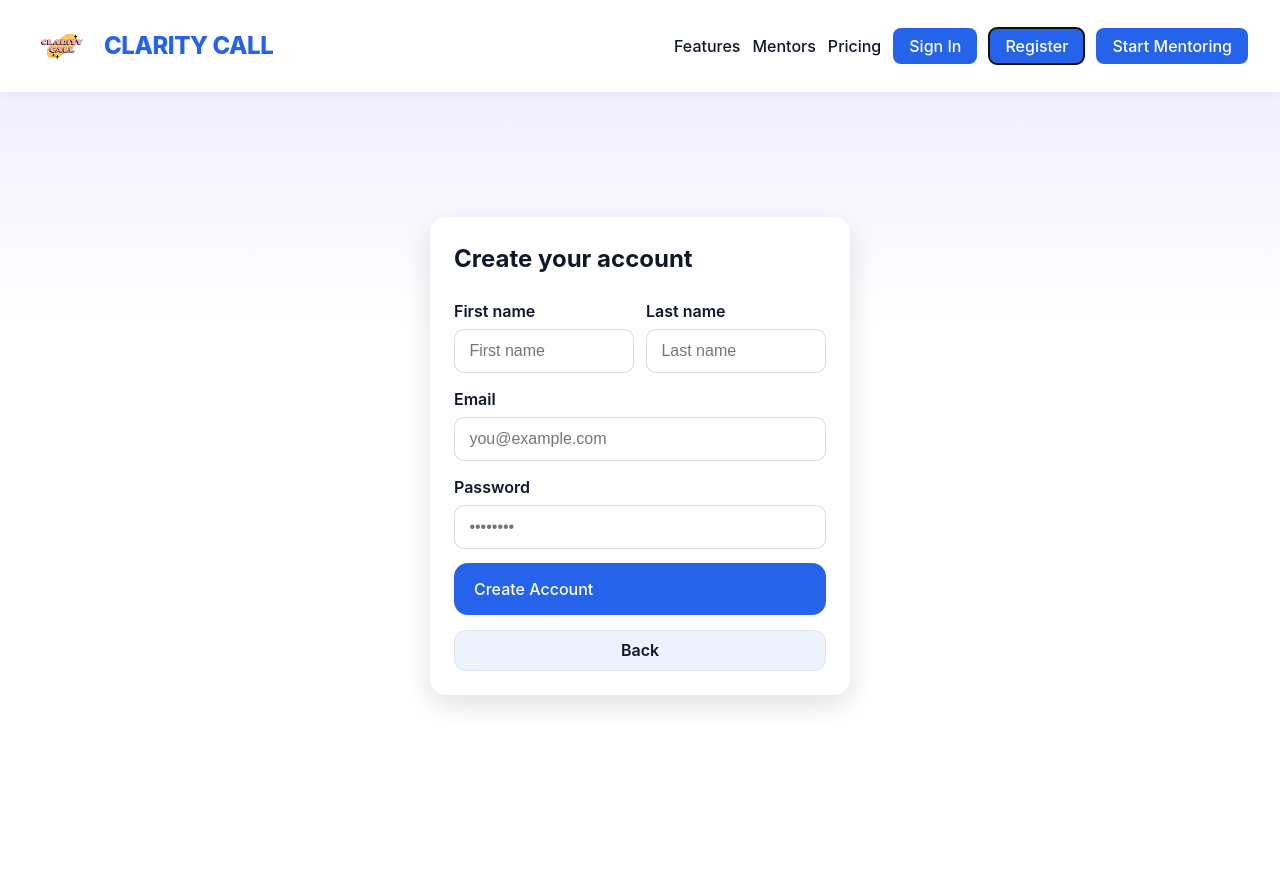
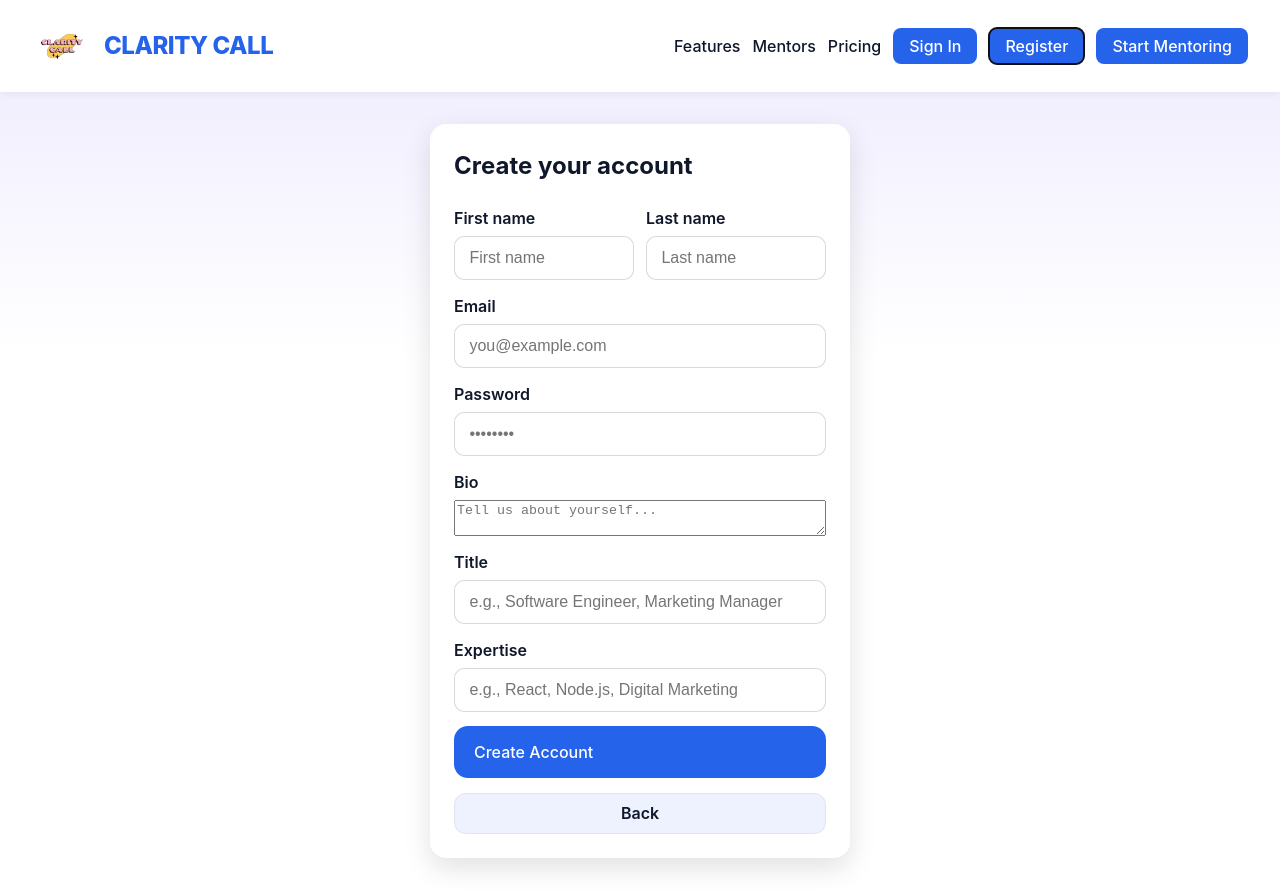
Before and after one commit to harshlokhande103/Major-Project, a React (Vite) app: page / in a window 1280 px wide. Both pictures are taken after a click on the button "Register". Before the commit the page ends 820 px from the top, so only its background shows below. Built offline with nearby package versions, Linux system fonts and the light colour scheme.

Commit message:
add some fileld in register.jsx

```diff
--- a/src/components/Register.jsx
+++ b/src/components/Register.jsx
@@ -5,6 +5,9 @@ const Register = ({ onClose, onRegister }) => {
   const [lastName, setLastName] = useState('');
   const [email, setEmail] = useState('');
   const [password, setPassword] = useState('');
+  const [bio, setBio] = useState('');
+  const [title, setTitle] = useState('');
+  const [expertise, setExpertise] = useState('');
 
   const handleSubmit = (e) => {
     e.preventDefault();
@@ -13,7 +16,7 @@ const Register = ({ onClose, onRegister }) => {
         const res = await fetch('/api/register', {
           method: 'POST',
           headers: { 'Content-Type': 'application/json' },
-          body: JSON.stringify({ firstName, lastName, email, password }),
+          body: JSON.stringify({ firstName, lastName, email, password, bio, title, expertise }),
         });
         const data = await res.json().catch(() => ({}));
         if (!res.ok) {
@@ -79,6 +82,32 @@ const Register = ({ onClose, onRegister }) => {
             required
           />
         </label>
+        <label>
+          Bio
+          <textarea
+            value={bio}
+            onChange={(e) => setBio(e.target.value)}
+            placeholder="Tell us about yourself..."
+          />
+        </label>
+        <label>
+          Title
+          <input
+            type="text"
+            value={title}
+            onChange={(e) => setTitle(e.target.value)}
+            placeholder="e.g., Software Engineer, Marketing Manager"
+          />
+        </label>
+        <label>
+          Expertise
+          <input
+            type="text"
+            value={expertise}
+            onChange={(e) => setExpertise(e.target.value)}
+            placeholder="e.g., React, Node.js, Digital Marketing"
+          />
+        </label>
         <button type="submit" className="cta-primary" style={{ width: '100%' }}>Create Account</button>
         <button type="button" className="badge" onClick={onClose} style={{ width: '100%', textAlign: 'center' }}>Back</button>
       </form>
```
Also changed, not shown: 1 other file (tests, documents, lock files or other folders).
